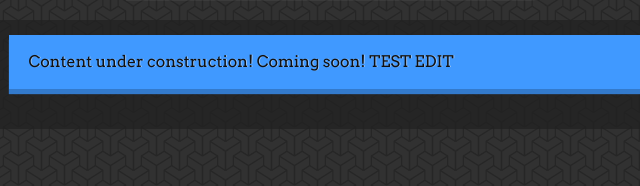
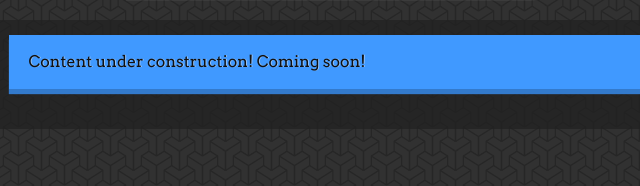
Before and after one commit to jackwkinsey/jackwkinsey.github.io, a plain HTML site: page resume.html in a window 1280 px wide. Shown: the part 298-484 px from the top of the page, 304-944 px from the left. Drawn offline with nearby package versions, Linux system fonts and the light colour scheme.

Commit message:
Update resume.html
Undid my original test edit...but it works! so that's nice!

```diff
--- a/resume.html
+++ b/resume.html
@@ -25,7 +25,7 @@
 
             <div id="content">
                 <section>
-                    <p>Content under construction! Coming soon! TEST EDIT</p>
+                    <p>Content under construction! Coming soon!</p>
                 </section>
             </div>
 
```
